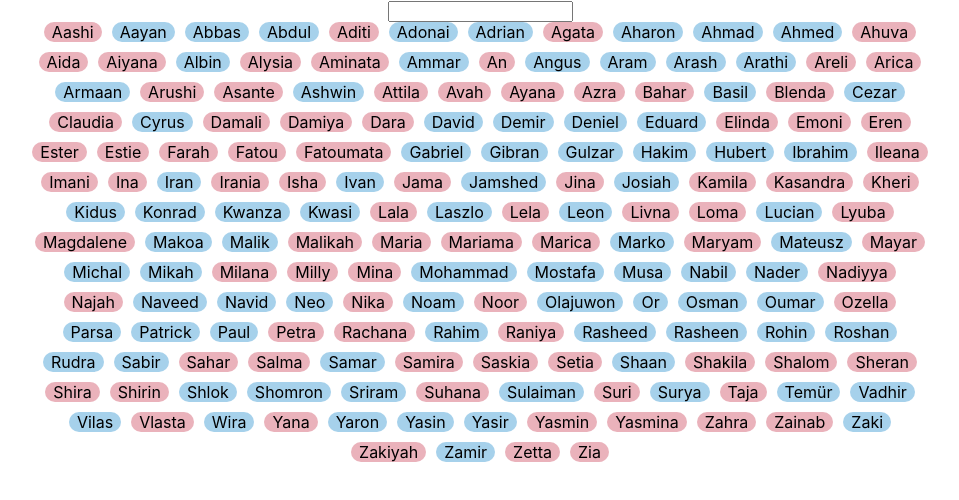
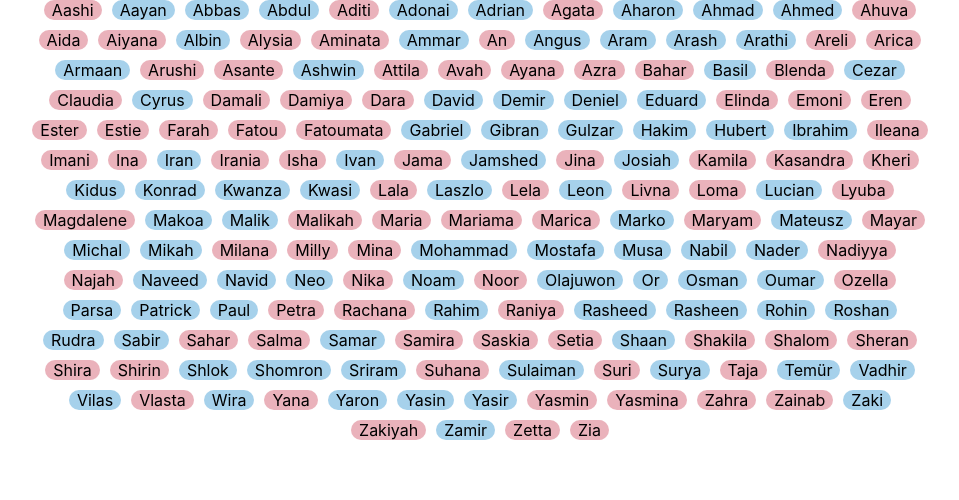
Before and after one commit to PaulinaWywrot/baby-name-picker, a React (Create React App) app: page / in a window 1280 px wide. Shown: the top 500 px of the page, without its empty margins (160-1119 px from the left). Built offline with nearby package versions, Linux system fonts and the light colour scheme.

Commit message:
start from scratch - level 1 completed

```diff
--- a/src/App.js
+++ b/src/App.js
@@ -4,13 +4,9 @@ import BabyNameSearch from "./babyNameSearch";
 import { useState } from "react";
 
 function App() {
-  const [searchString, setSearchString] = useState("");
   return (
     <div className="App">
-      <BabyNameSearch
-        onChange={(event) => setSearchString(event.target.value)}
-      />
-      <BabyNames searchString={searchString} />
+      <BabyNames />
     </div>
   );
 }
--- a/src/BabyNames.js
+++ b/src/BabyNames.js
@@ -1,13 +1,11 @@
 import babyNamesData from "./babyNamesData.json";
 import SortAscending from "./Sort";
+// level 1 props & map method
 
-const BabyNames = ({ searchString }) => {
-  const babyNamesFiltered = babyNamesData.filter((babyName) =>
-    babyName.name.toLowerCase().includes(searchString.toLowerCase())
-  );
+const BabyNames = () => {
   return (
     <div className="name-container">
-      {babyNamesFiltered.sort(SortAscending).map((baby) => {
+      {babyNamesData.sort(SortAscending).map((baby) => {
         if (baby.sex === "f") {
           return (
             <span className="baby-girl" key={baby.name}>
@@ -25,5 +23,4 @@ const BabyNames = ({ searchString }) => {
     </div>
   );
 };
-
 export default BabyNames;
```
